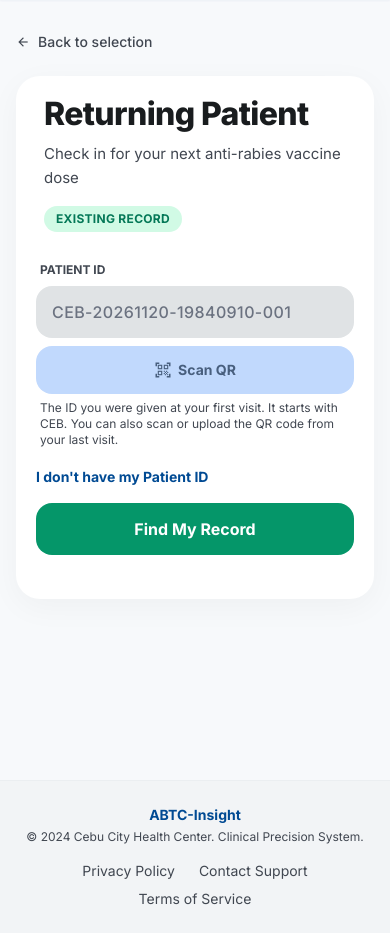
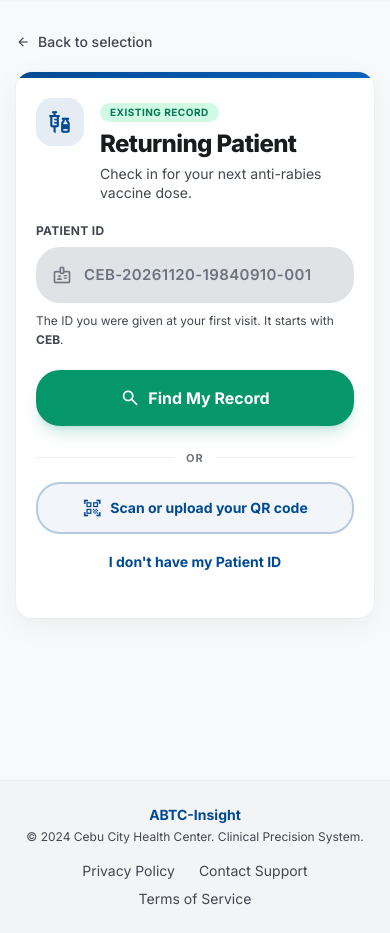
Before and after one commit to Walkee23/abtc-insight_MainProject, a Laravel app: page /patient/Returning_Patient in a window 390 px wide. Shown: the part 64-997 px from the top of the page. Run offline with Laravel 12, Linux system fonts and the light colour scheme; parts of the project's set-up code (start-up, migrations or seed data) failed here and were passed over; some libraries are stand-ins or nearby versions.

Commit message:
style: redesign the returning patient page for a cleaner mobile layout and fade out the login inactivity notice after 10 seconds

```diff
--- a/resources/views/patient/Returning_Patient_Registration.blade.php
+++ b/resources/views/patient/Returning_Patient_Registration.blade.php
@@ -130,25 +130,29 @@
   </nav>
   <main class="min-h-screen flex flex-col items-center px-4 pt-24 pb-12">
     <!-- Breadcrumb -->
-    <div class="w-full max-w-[680px] mb-6 flex items-center gap-2 group cursor-pointer"
+    <div class="w-full max-w-[560px] mb-5 flex items-center gap-2 group cursor-pointer"
       onclick="window.location.href='{{ route('patient.register') }}'">
       <span class="material-symbols-outlined text-on-surface-variant text-sm">arrow_back</span>
       <span class="text-on-surface-variant text-sm font-medium group-hover:text-primary transition-colors">Back to
         selection</span>
     </div>
     <!-- Main Form Card -->
-    <div class="w-full max-w-[680px] bg-surface-container-lowest rounded-xl shadow-[0_8px_32px_rgba(0,0,0,0.04)] overflow-hidden">
-      <div class="p-5 sm:p-8 md:p-12">
+    <div class="w-full max-w-[560px] bg-surface-container-lowest rounded-2xl shadow-[0_8px_32px_rgba(0,0,0,0.05)] ring-1 ring-outline-variant/10 overflow-hidden">
+      <div class="h-1.5 clinical-gradient"></div>
+      <div class="p-6 sm:p-8 md:p-10">
         <!-- Header -->
-        <div class="flex flex-wrap justify-between items-start gap-3 mb-10">
-          <div>
-            <h1 class="text-3xl font-extrabold tracking-tight text-on-surface">Returning Patient</h1>
-            <p class="text-on-surface-variant mt-2 text-lg">Check in for your next anti-rabies vaccine dose</p>
+        <div class="flex items-start gap-4 mb-8">
+          <div class="shrink-0 w-12 h-12 rounded-2xl bg-primary/10 text-primary flex items-center justify-center">
+            <span class="material-symbols-outlined text-[26px]" style="font-variation-settings: 'FILL' 1;">vaccines</span>
           </div>
-          <span class="bg-emerald-100 text-emerald-700 px-3 py-1 rounded-full text-[12px] font-bold tracking-wide uppercase whitespace-nowrap shrink-0">Existing Record</span>
+          <div class="min-w-0">
+            <span class="inline-block bg-emerald-100 text-emerald-700 px-2.5 py-0.5 rounded-full text-[10px] font-bold tracking-wider uppercase mb-1.5">Existing record</span>
+            <h1 class="text-2xl sm:text-3xl font-extrabold tracking-tight text-on-surface leading-tight">Returning Patient</h1>
+            <p class="text-on-surface-variant mt-1 text-sm sm:text-base leading-snug">Check in for your next anti-rabies vaccine dose.</p>
+          </div>
         </div>
         @if($errors->any())
-        <div class="bg-red-50 text-red-700 px-6 py-4 rounded-lg text-sm font-medium mb-6">{{ $errors->first() }}</div>
+        <div class="bg-red-50 text-red-700 px-4 py-3 rounded-lg text-sm font-medium mb-6">{{ $errors->first() }}</div>
         @endif
 
         <form action="{{ route('patient.submit.returning') }}" method="POST" id="returningForm">
@@ -158,39 +162,51 @@
           <input type="hidden" name="dose_day" id="doseInput" value="">
 
           <!-- Section 1: Find the record with the unique Patient ID (CEB-...); full name + date of birth is the fallback -->
-          <div class="mb-10" id="lookupSection">
-            <div id="idLookup" class="mb-4">
-              <div class="space-y-1.5">
-                <label class="text-xs font-bold text-on-surface-variant uppercase ml-1" for="searchPatientId">Patient ID</label>
-                <div class="flex flex-wrap gap-2">
-                  <input type="text" id="searchPatientId" autocomplete="off" spellcheck="false" placeholder="CEB-20261120-19840910-001" class="w-full basis-full sm:basis-0 sm:flex-1 min-w-0 bg-surface-container-highest border-0 focus:ring-2 focus:ring-primary/20 rounded-lg px-4 py-3.5 font-medium uppercase tracking-wide" />
-                  <button type="button" id="scanQrBtn" title="Scan your Patient ID QR code"
-                    class="w-full sm:w-auto justify-center bg-secondary-container text-on-secondary-container px-5 py-3.5 rounded-lg text-sm font-bold hover:opacity-90 active:scale-95 transition-all flex items-center gap-1.5 whitespace-nowrap">
-                    <span class="material-symbols-outlined text-[18px]">qr_code_scanner</span>
-                    <span>Scan QR</span>
-                  </button>
-                </div>
-                <p class="text-xs text-on-surface-variant ml-1">The ID you were given at your first visit. It starts with CEB. You can also scan or upload the QR code from your last visit.</p>
+          <div class="mb-8" id="lookupSection">
+            <div id="idLookup">
+              <label class="block text-xs font-bold text-on-surface-variant uppercase tracking-wide mb-2" for="searchPatientId">Patient ID</label>
+              <div class="relative">
+                <span class="material-symbols-outlined absolute left-4 top-1/2 -translate-y-1/2 text-outline text-[20px] pointer-events-none">badge</span>
+                <input type="text" id="searchPatientId" autocomplete="off" spellcheck="false" placeholder="CEB-20261120-19840910-001" class="block w-full bg-surface-container-highest border-0 focus:ring-2 focus:ring-primary/25 rounded-xl pl-12 pr-4 py-4 font-semibold uppercase tracking-wide text-[15px]" />
+              </div>
+              <p class="mt-2 text-xs text-on-surface-variant leading-relaxed">The ID you were given at your first visit. It starts with <span class="font-bold">CEB</span>.</p>
+            </div>
+
+            <div id="nameLookup" class="hidden grid grid-cols-1 sm:grid-cols-2 gap-4">
+              <div>
+                <label class="block text-xs font-bold text-on-surface-variant uppercase tracking-wide mb-2" for="searchName">Full name</label>
+                <input type="text" id="searchName" autocomplete="off" placeholder="e.g. Juan Dela Cruz" class="block w-full bg-surface-container-highest border-0 focus:ring-2 focus:ring-primary/25 rounded-xl px-4 py-4 font-semibold" />
+              </div>
+              <div>
+                <label class="block text-xs font-bold text-on-surface-variant uppercase tracking-wide mb-2" for="searchDob">Date of birth</label>
+                <input type="date" id="searchDob" class="block w-full bg-surface-container-highest border-0 focus:ring-2 focus:ring-primary/25 rounded-xl px-4 py-4 font-semibold" />
               </div>
             </div>
-            <button type="button" id="toggleLookup" class="text-sm font-bold text-primary hover:underline mb-4">I don't have my Patient ID</button>
-            <div id="nameLookup" class="hidden grid grid-cols-1 md:grid-cols-2 gap-4 mb-4">
-              <div class="space-y-1.5">
-                <label class="text-xs font-bold text-on-surface-variant uppercase ml-1" for="searchName">Full Name</label>
-                <input type="text" id="searchName" autocomplete="off" placeholder="e.g. Juan Dela Cruz" class="w-full bg-surface-container-highest border-0 focus:ring-2 focus:ring-primary/20 rounded-lg px-4 py-3.5 font-medium" />
-              </div>
-              <div class="space-y-1.5">
-                <label class="text-xs font-bold text-on-surface-variant uppercase ml-1" for="searchDob">Date of Birth</label>
-                <input type="date" id="searchDob" class="w-full bg-surface-container-highest border-0 focus:ring-2 focus:ring-primary/20 rounded-lg px-4 py-3.5 font-medium" />
-              </div>
-            </div>
-            <button type="button" id="searchBtn" class="w-full bg-emerald-600 hover:bg-emerald-700 text-white font-bold px-6 py-3.5 rounded-lg transition-all">Find My Record</button>
-            <div id="notFoundMsg" class="hidden mt-4 bg-red-50 text-red-700 px-6 py-4 rounded-lg text-sm font-medium">
+
+            <button type="button" id="searchBtn" class="mt-5 w-full bg-emerald-600 hover:bg-emerald-700 active:scale-[0.99] text-white font-bold px-6 py-4 rounded-xl shadow-lg shadow-emerald-600/20 flex items-center justify-center gap-2 transition-all">
+              <span class="material-symbols-outlined text-[20px]">search</span>
+              Find My Record
+            </button>
+
+            <div id="notFoundMsg" class="hidden mt-4 bg-red-50 text-red-700 px-4 py-3 rounded-lg text-sm font-medium">
               No matching record found. Please check your Patient ID, or approach the registration desk.
             </div>
-            <div id="recordFoundBox" class="hidden mt-4 bg-emerald-600 text-white px-6 py-4 rounded-lg items-center gap-3 shadow-md">
+            <div id="recordFoundBox" class="hidden mt-4 bg-emerald-600 text-white px-4 py-3.5 rounded-xl items-center gap-3 shadow-md">
               <span class="material-symbols-outlined">person_check</span>
-              <div class="text-sm"><span class="font-bold">Record found:</span> <span id="foundName"></span></div>
+              <div class="text-sm min-w-0 break-words"><span class="font-bold">Record found:</span> <span id="foundName"></span></div>
+            </div>
+
+            <!-- other ways to find the record -->
+            <div id="otherWays" class="mt-6">
+              <div class="flex items-center gap-3 text-[11px] font-bold uppercase tracking-widest text-outline">
+                <span class="h-px flex-1 bg-outline-variant/30"></span>or<span class="h-px flex-1 bg-outline-variant/30"></span>
+              </div>
+              <button type="button" id="scanQrBtn" title="Scan your Patient ID QR code"
+                class="mt-4 w-full flex items-center justify-center gap-2 border-2 border-primary/25 bg-primary/5 text-primary hover:bg-primary/10 active:scale-[0.99] font-bold px-5 py-3.5 rounded-xl text-sm transition-all">
+                <span class="material-symbols-outlined text-[20px]">qr_code_scanner</span>
+                Scan or upload your QR code
+              </button>
+              <button type="button" id="toggleLookup" class="mt-3 w-full text-center text-sm font-bold text-primary hover:underline py-1.5">I don't have my Patient ID</button>
             </div>
           </div>
 
@@ -212,7 +228,7 @@
                 <label class="text-xs font-bold text-emerald-700 uppercase ml-1" for="returningContactNumberInput">Contact Number (update if changed)</label>
                 <input name="contact_num" id="returningContactNumberInput" class="w-full bg-emerald-50/30 border-0 border-b-2 border-emerald-500/30 focus:border-emerald-500 focus:ring-0 text-on-surface font-medium px-4 py-3.5 rounded-t-lg transition-all" type="text" placeholder="09XX XXX XXXX" />
               </div>
-              <div class="pt-6 border-t border-outline-variant/15 flex flex-col md:flex-row items-center justify-between gap-4">
+              <div class="pt-6 border-t border-outline-variant/15 flex flex-col-reverse md:flex-row items-stretch md:items-center justify-between gap-3 md:gap-4">
                 <button type="button" id="clearBtn" class="text-on-surface-variant font-bold text-sm px-6 py-3 rounded-lg hover:bg-surface-container-low transition-colors">Start Over</button>
                 <button type="submit" id="submitBtn" disabled class="w-full md:w-auto bg-emerald-600 hover:bg-emerald-700 disabled:opacity-40 disabled:cursor-not-allowed text-white font-bold px-8 py-4 rounded-xl shadow-lg shadow-emerald-600/20 flex items-center justify-center gap-3 transition-transform active:scale-[0.98]">
                   Confirm Check-in
@@ -333,6 +349,7 @@
       $('recordFoundBox').classList.remove('flex');
       $('noCaseMsg').classList.add('hidden');
       $('confirmArea').classList.add('hidden');
+      $('otherWays').classList.remove('hidden');
       $('casesList').innerHTML = '';
       ['tokenInput', 'caseInput', 'doseInput', 'searchPatientId', 'searchName', 'searchDob', 'returningContactNumberInput'].forEach((id) => { $(id).value = ''; });
       $('submitBtn').disabled = true;
@@ -396,6 +413,7 @@
         $('recordFoundBox').classList.remove('hidden');
         $('recordFoundBox').classList.add('flex');
         $('foundName').textContent = data.patient.patient_name;
+        $('otherWays').classList.add('hidden');   // the record is found: the scan / "no ID" options are not needed now
         $('tokenInput').value = data.token;
         $('returningContactNumberInput').value = data.patient.contact_num || '';
         $('caseInput').value = '';
```
Also changed, not shown: resources/views/auth/login.blade.php (+22 -1 lines).
